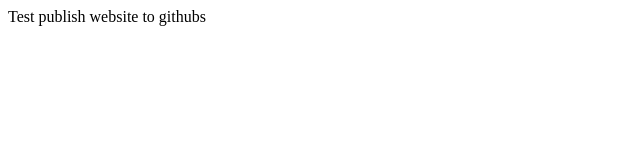
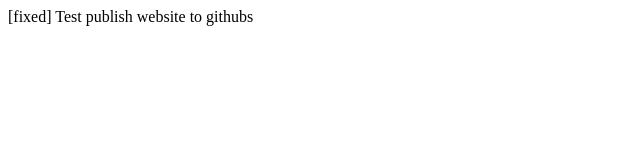
Before and after one commit to thiengo105/test, a plain HTML site: page index.html in a window 1280 px wide. Shown: the full height of the page, 0-640 px from the left. Drawn offline with Linux system fonts and the light colour scheme.

Commit message:
update content

```diff
--- a/index.html
+++ b/index.html
@@ -7,6 +7,6 @@
   <title>Document</title>
 </head>
 <body>
-  Test publish website to githubs
+  [fixed] Test publish website to githubs
 </body>
 </html>
```
